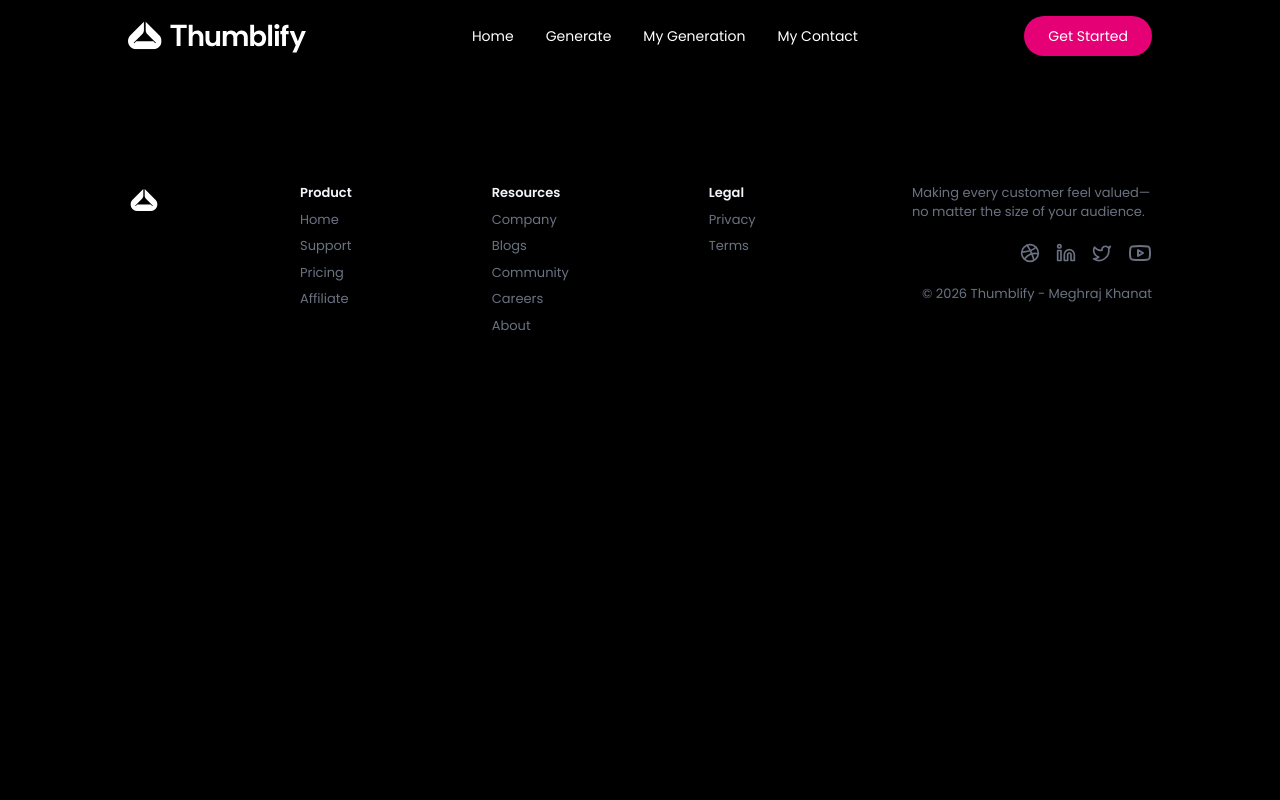
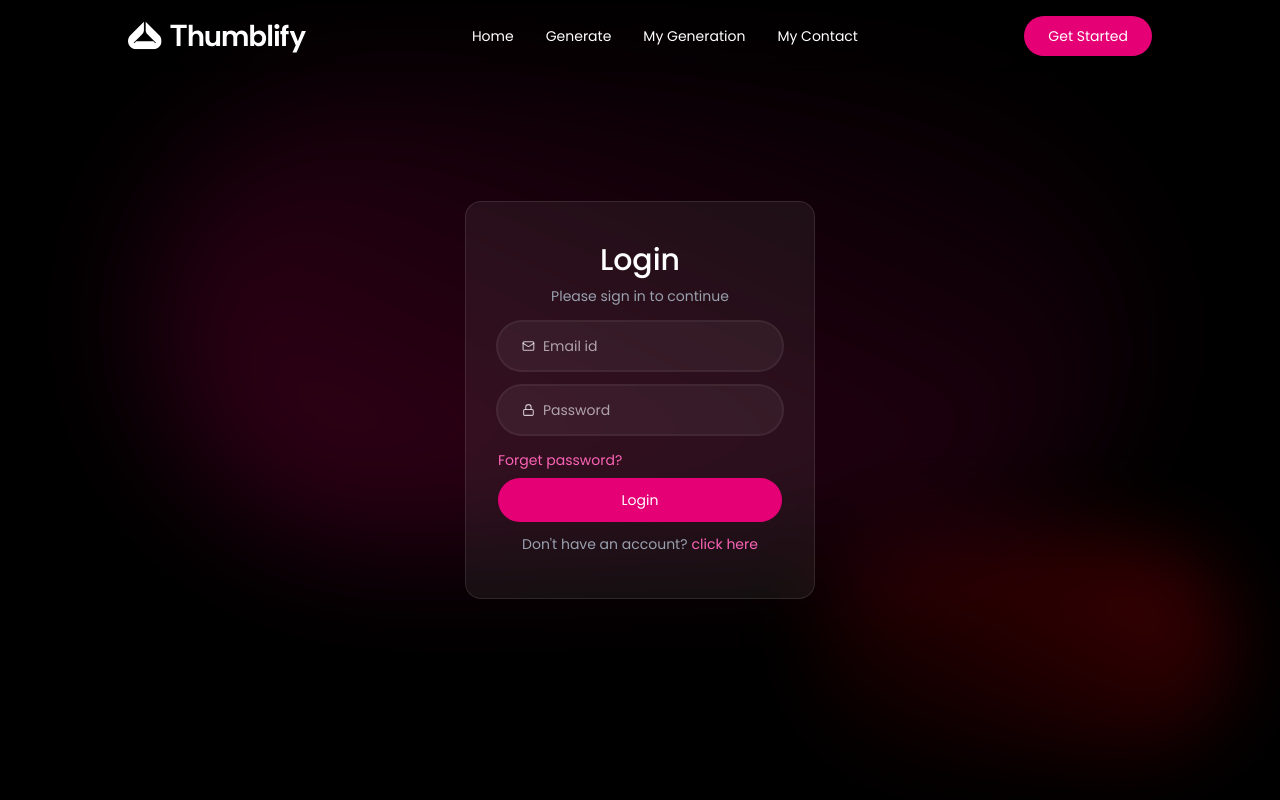
Before and after one commit to meghraj0526/AI-Thumbnail-Maker, a React (Vite) app in the folder client/: page /login in a window 1280 px wide. Shown: the top 800 px of the page. Built offline with nearby package versions, Linux system fonts and the light colour scheme.

Commit message:
Login Page is done

```diff
--- a/client/src/App.tsx
+++ b/client/src/App.tsx
@@ -7,6 +7,7 @@
 import Generate from "./pages/Generate";
 import MyGeneration from "./pages/MyGeneration";
 import YTPreview from "./pages/YTPreview";
+import Login from "./components/Login";
 
 export default function App() {
     return (
@@ -17,8 +18,9 @@
                 <Route path="/" element={<HomePage />} />
                 <Route path="/generate" element={<Generate />} />
                 <Route path="/generate/:id" element={<Generate />} />
-                 <Route path="/my-generation" element={< MyGeneration/>} />
-                 <Route path="/preview" element={<YTPreview />} />
+                <Route path="/my-generation" element={< MyGeneration/>} />
+                <Route path="/preview" element={<YTPreview />} />
+                <Route path="/login" element={<Login />} />
             </Routes>
             <Footer />
         </>
--- /dev/null
+++ b/client/src/components/Login.tsx
@@ -0,0 +1,156 @@
+import React, { useState } from "react";
+import SoftBackdrop from "./SoftBackdrop";
+
+const Login = () => {
+  const [state, setState] = useState("login");
+
+  const [formData, setFormData] = useState({
+    name: "",
+    email: "",
+    password: "",
+  });
+
+  const handleChange = (e: React.ChangeEvent<HTMLInputElement>) => {
+    const { name, value } = e.target;
+    setFormData((prev) => ({ ...prev, [name]: value }));
+  };
+
+  const handleSubmit = (e: React.FormEvent<HTMLInputElement>) => {
+    e.preventDefault();
+  };
+  return (
+    <>
+    <SoftBackdrop />
+      <div className="min-h-screen flex items-center justify-center">
+        <form
+          onSubmit={handleSubmit}
+          className="w-full sm:w-87.5 text-center bg-white/6 border border-white/10 rounded-2xl px-8"
+        >
+          <h1 className="text-white text-3xl mt-10 font-medium">
+            {state === "login" ? "Login" : "Sign up"}
+          </h1>
+
+          <p className="text-gray-400 text-sm mt-2">
+            Please sign in to continue
+          </p>
+
+          {state !== "login" && (
+            <div className="flex items-center mt-6 w-full bg-white/5 ring-2 ring-white/10 focus-within:ring-pink-500/60 h-12 rounded-full overflow-hidden pl-6 gap-2 transition-all ">
+              <svg
+                xmlns="http://www.w3.org/2000/svg"
+                width="16"
+                height="16"
+                viewBox="0 0 24 24"
+                fill="none"
+                stroke="currentColor"
+                className="text-white/60"
+                strokeWidth="2"
+                strokeLinecap="round"
+                strokeLinejoin="round"
+              >
+                {" "}
+                <circle cx="12" cy="8" r="5" />{" "}
+                <path d="M20 21a8 8 0 0 0-16 0" />{" "}
+              </svg>
+              <input
+                type="text"
+                name="name"
+                placeholder="Name"
+                className="w-full bg-transparent text-white placeholder-white/60 border-none outline-none "
+                value={formData.name}
+                onChange={handleChange}
+                required
+              />
+            </div>
+          )}
+
+          <div className="flex items-center w-full mt-4 bg-white/5 ring-2 ring-white/10 focus-within:ring-pink-500/60 h-12 rounded-full overflow-hidden pl-6 gap-2 transition-all ">
+            <svg
+              xmlns="http://www.w3.org/2000/svg"
+              width="14"
+              height="14"
+              viewBox="0 0 24 24"
+              fill="none"
+              stroke="currentColor"
+              className="text-white/75"
+              strokeWidth="2"
+              strokeLinecap="round"
+              strokeLinejoin="round"
+            >
+              {" "}
+              <path d="m22 7-8.991 5.727a2 2 0 0 1-2.009 0L2 7" />{" "}
+              <rect x="2" y="4" width="20" height="16" rx="2" />{" "}
+            </svg>
+            <input
+              type="email"
+              name="email"
+              placeholder="Email id"
+              className="w-full bg-transparent text-white placeholder-white/60 border-none outline-none "
+              value={formData.email}
+              onChange={handleChange}
+              required
+            />
+          </div>
+
+          <div className=" flex items-center mt-4 w-full bg-white/5 ring-2 ring-white/10 focus-within:ring-pink-500/60 h-12 rounded-full overflow-hidden pl-6 gap-2 transition-all ">
+            <svg
+              xmlns="http://www.w3.org/2000/svg"
+              width="14"
+              height="14"
+              viewBox="0 0 24 24"
+              fill="none"
+              stroke="currentColor"
+              className="text-white/75"
+              strokeWidth="2"
+              strokeLinecap="round"
+              strokeLinejoin="round"
+            >
+              {" "}
+              <rect width="18" height="11" x="3" y="11" rx="2" ry="2" />{" "}
+              <path d="M7 11V7a5 5 0 0 1 10 0v4" />{" "}
+            </svg>
+            <input
+              type="password"
+              name="password"
+              placeholder="Password"
+              className="w-full bg-transparent text-white placeholder-white/60 border-none outline-none"
+              value={formData.password}
+              onChange={handleChange}
+              required
+            />
+          </div>
+
+          <div className="mt-4 text-left">
+            <button className="text-sm text-pink-400 hover:underline">
+              Forget password?
+            </button>
+          </div>
+
+          <button
+            type="submit"
+            className="mt-2 w-full h-11 rounded-full text-white bg-pink-600 hover:bg-pink-500 transition "
+          >
+            {state === "login" ? "Login" : "Sign up"}
+          </button>
+
+          <p
+            onClick={() =>
+              setState((prev) => (prev === "login" ? "register" : "login"))
+            }
+            className="text-gray-400 text-sm mt-3 mb-11 cursor-pointer"
+          >
+            {state === "login"
+              ? "Don't have an account?"
+              : "Already have an account?"}
+            <span className="text-pink-400 hover:underline ml-1">
+              click here
+            </span>
+          </p>
+        </form>
+      </div>
+
+    </>
+  );
+};
+
+export default Login;
--- /dev/null
+++ b/client/src/components/SoftBackdrop.tsx
@@ -0,0 +1,12 @@
+import React from 'react'
+
+const SoftBackdrop = () => {
+  return (
+      <div className="fixed inset-0 -z-1 pointer-events-none">
+        <div className="absolute left-1/2 top-20 -translate-x-1/2 w-245 h-115 bg-linear-to-tr from-pink-800/35 to-transparent rounded-full blur-3xl" />
+        <div className="absolute right-12 bottom-10 w-105 h-55 bg-linear-to-bl from-red-700/35 to-transparent rounded-full blur-2xl" />
+      </div>
+  )
+}
+
+export default SoftBackdrop
--- a/client/src/pages/Generate.tsx
+++ b/client/src/pages/Generate.tsx
@@ -1,10 +1,35 @@
-import React from 'react'
+import React, { useState } from 'react'
+import { useParams } from 'react-router-dom'
+import type { IThumbnail } from '../assets/assets';
+import SoftBackdrop from '../components/SoftBackdrop';
 
 const Generate = () => {
+
+  const {id} = useParams();
+  const [title, setTitle] = useState('')
+  const [additionalDetails, setAdditionalDetails] = useState('')
+  const [thumbnail, setThumbnail] = useState<IThumbnail | null>(null)
+  const [loading, setLoading] = useState(false)
+
   return (
-    <div>
+    <>
+      <SoftBackdrop/>
+      <div className='pt-24 min-h-screen'>
+        <main className='max-w-6xl mx-auto px-4 sm:px-6 lg:px-8 py-8 pb-28 lg:pb-8'>
+          <div className='grid lg:grid-cols-[400px_1fr] gap-8'>
+            {/* LEFT PANEL */}
+            <div className={`space-y-6 ${id && 'pointer-events-none'}`}>
 
-    </div>
+            </div>
+
+            {/* RIGHT PANEL */}
+            <div>
+
+            </div>
+          </div>
+        </main>
+      </div>
+    </>
   )
 }
 
```
